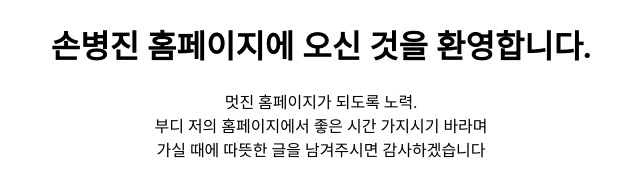
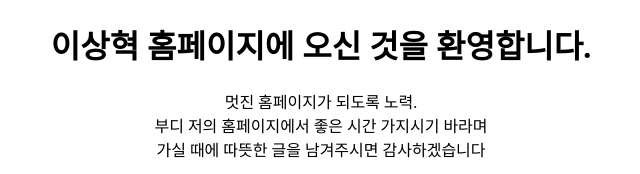
Before and after one commit to lsh9802/test, a plain HTML site: page sample2.html in a window 1280 px wide. Shown: the top 174 px of the page, 319-959 px from the left. Drawn offline with Linux system fonts and the light colour scheme.

Commit message:
Update sample2.html

```diff
--- a/sample2.html
+++ b/sample2.html
@@ -11,7 +11,7 @@
     </style>
 </head>
 <body>
-    <h1>손병진 홈페이지에 오신 것을 환영합니다.</h1>
+    <h1>이상혁 홈페이지에 오신 것을 환영합니다.</h1>
     <p>멋진 홈페이지가 되도록 노력.<br>
     부디 저의 홈페이지에서 좋은 시간 가지시기 바라며<br>
     가실 때에 따뜻한 글을 남겨주시면 감사하겠습니다<br>
```
